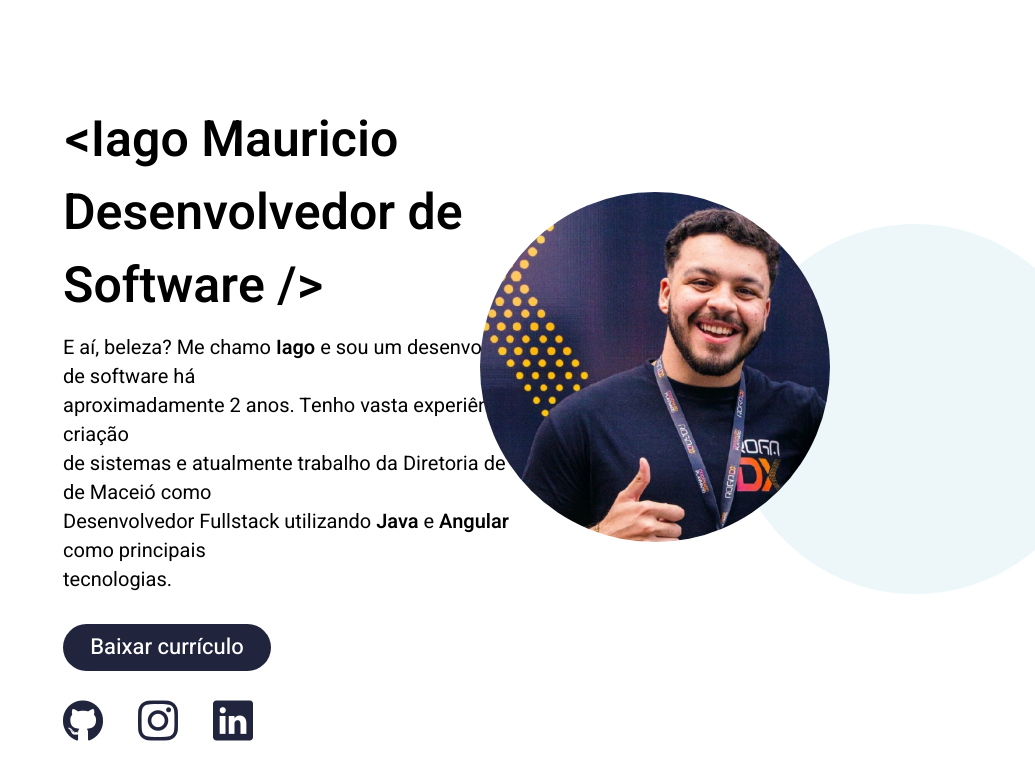
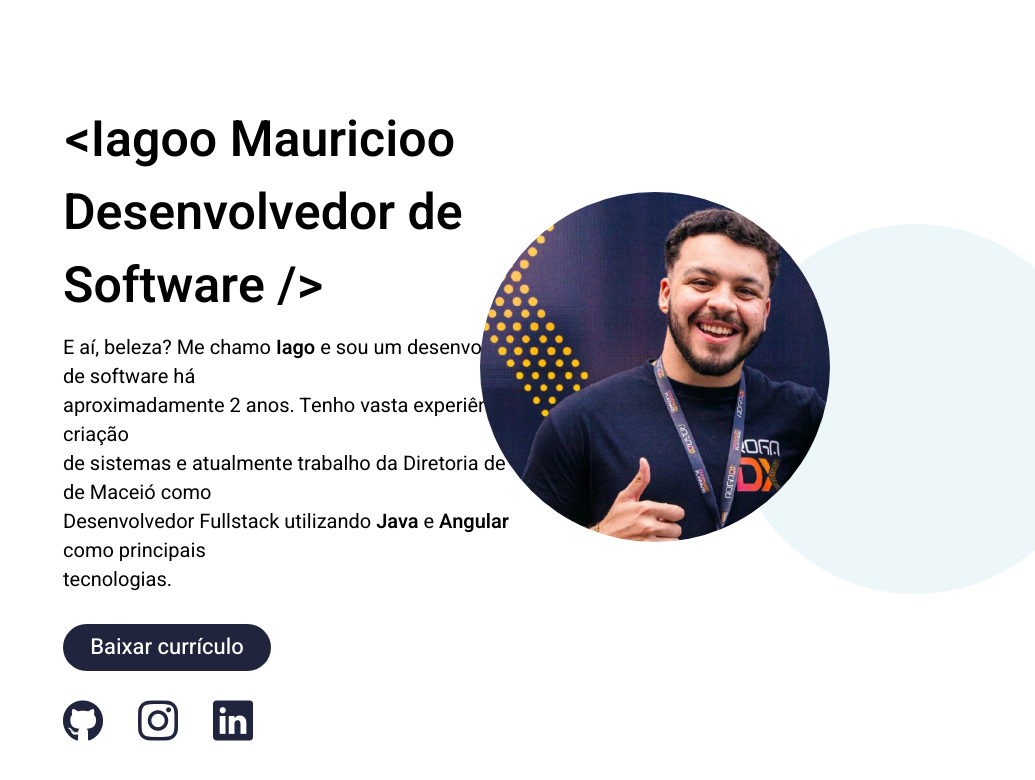
Before and after one commit to iagomauricioo/portfolio-angular, an Angular app: page / in a window 1280 px wide. Shown: the top 780 px of the page, without its empty margins (245-1280 px from the left). Built offline with nearby package versions, Linux system fonts and the light colour scheme.

Commit message:
mudando o meu nome

```diff
--- a/src/app/app.component.html
+++ b/src/app/app.component.html
@@ -1,6 +1,6 @@
 <main>
   <div id="container-text">
-    <h1>&lt;Iago Mauricio<br>Desenvolvedor de <br>Software /&gt;</h1>
+    <h1>&lt;Iagoo Mauricioo<br>Desenvolvedor de <br>Software /&gt;</h1>
     <p>
       E aí, beleza? Me chamo <strong>Iago</strong> e sou um desenvolvedor de software há <br>aproximadamente 2 anos. Tenho vasta experiência na criação <br>de sistemas e atualmente trabalho da Diretoria de T.I. de Maceió como <br>Desenvolvedor Fullstack utilizando <strong>Java</strong> e <strong>Angular</strong> como principais <br>tecnologias.
     </p>
```
Also changed, not shown: 1 other file (tests, documents, lock files or other folders).
